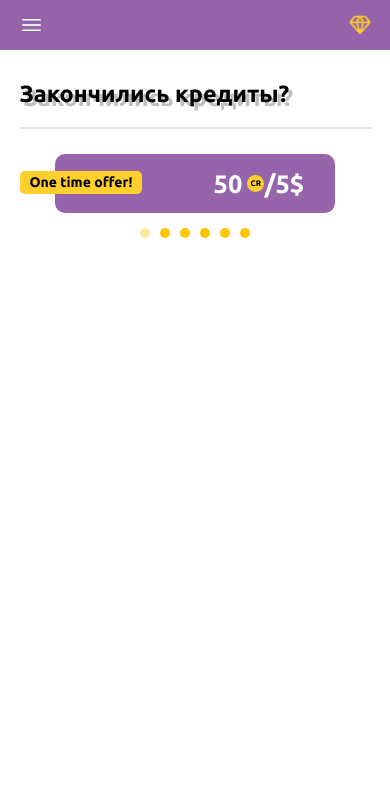
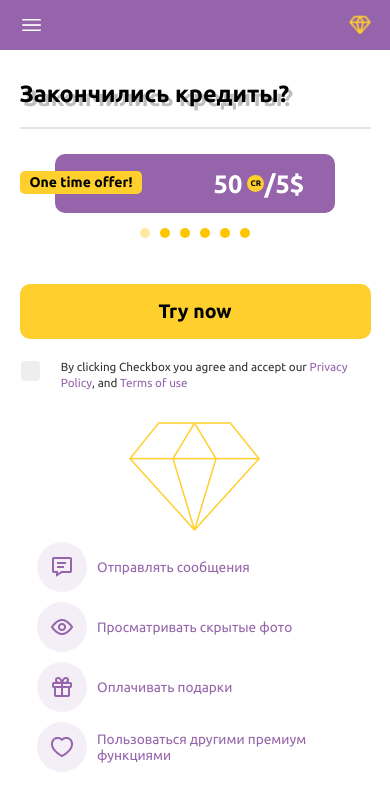
Before and after one commit to KorobovER/AdComboLanding, a plain HTML site: page index.html in a window 390 px wide. Drawn offline with nearby package versions, Linux system fonts and the light colour scheme.

Commit message:
mobile adaptability

```diff
--- a/css/style.css
+++ b/css/style.css
@@ -12,6 +12,18 @@ header {
     width: 100%;
     background-color: #9564AA;
     align-items: center;
+}
+
+.bg_sphere{
+    position: absolute;
+    left: 30px;
+    top: 230px;
+}
+
+.bg_sphere2 {
+    position: absolute;
+    top:170px;
+    right: 20px;
 }
 
 .nav-header {
@@ -403,6 +415,9 @@ main {
     .nav-header {
         width: 95%;
     }
+    .bg_sphere, .bg_sphere2{
+        display: none;
+    }
 
     header {
         height: 50px;
@@ -507,7 +522,7 @@ main {
     .slider {
         position: relative;
         overflow: hidden;
-        height: 150px;
+        height: 100px;
         margin-top: 25px;
     }
 
@@ -537,7 +552,8 @@ main {
         color: white;
         margin-right: 8vw;
     }
-    .coins{
+
+    .coins {
         color: black;
     }
 
@@ -560,7 +576,7 @@ main {
         width: 10px;
         height: 10px;
         border-radius: 50%;
-        background-color:#FFC500;
+        background-color: #FFC500;
         margin: 0 5px;
         cursor: pointer;
     }
@@ -568,4 +584,69 @@ main {
     .dot.active {
         background-color: #ffe99f;
     }
+
+    .btn-mobile {
+        display: flex;
+        justify-content: center;
+        align-items: center;
+        font-size: 5vw;
+        font-weight: 700;
+        color: black;
+        width: 100%;
+        height: 55px;
+        background: #FFCF2D;
+        border-radius: 10px;
+        margin-top: 30px;
+    }
+
+    .checkbox.style-c .checkbox__checkmark {
+        height: 5vw;
+        width: 5vw;
+        left: -4px;
+    }
+
+    .checkbox.style-c .checkbox__checkmark:after {
+        left: 7px;
+        top: 2px;
+        width: 10px;
+        height: 15px;
+    }
+
+    .checkbox.style-c {
+        margin-top: 20px;
+    }
+
+    .checkbox.style-c .checkbox__body {
+        font-size: 3vw;
+        margin-left: 2%;
+    }
+
+    .diamond-block__adaptive{
+        display: flex;
+        flex-direction: column;
+        width: 90%;
+        margin: auto;
+    }
+    .diamond-img{
+        display: flex;
+        justify-content: center;
+        width: 100%;
+        margin-top: 30px;
+    }
+    .diamond-content__adaptive{
+        display: flex;
+        flex-direction: column;
+    }
+    .block-diamond{
+        flex-direction: row;
+        width: 100%;
+        margin-top: 10px;
+    }
+    .block-diamond > p{
+        width: 80%;
+        text-align: start;
+        margin-left: 10px;
+        font-size: 3.5vw;
+        color:#9564AA;;
+    }
 }
--- a/index.html
+++ b/index.html
@@ -34,6 +34,8 @@
 
     </header>
     <main>
+        <div class="bg_sphere"><img src="img/pattern.png" alt="#"></div>
+        <div class="bg_sphere2"><img src="img/pattern (1).png" alt="#"></div>
         <section class="left-side">
             <div class="user-info">
                 <img src="img/icon.png" alt="#">
@@ -164,6 +166,7 @@
                         <div class="slide-style">
                             <div class="price">150
                                 <p class="coins">CR</p>
+                                /15$
                             </div>
                         </div>
                     </div>
@@ -171,6 +174,7 @@
                         <div class="slide-style">
                             <div class="price">300
                                 <p class="coins">CR</p>
+                                /30$
                             </div>
                         </div>
                     </div>
@@ -178,6 +182,7 @@
                         <div class="slide-style">
                             <div class="price">500
                                 <p class="coins">CR</p>
+                                /50$
                             </div>
                         </div>
                     </div>
@@ -185,6 +190,7 @@
                         <div class="slide-style">
                             <div class="price">1000
                                 <p class="coins">CR</p>
+                                /100$
                             </div>
                         </div>
                     </div>
@@ -192,11 +198,43 @@
                         <div class="slide-style">
                             <div class="price">1000
                                 <p class="coins">CR</p>
+                                /100$
                             </div>
                         </div>
                     </div>
                 </div>
                 <div class="navigation"></div>
+            </div>
+            <a class="btn-mobile" href="#">Try now</a>
+            <label class="checkbox style-c">
+                <input type="checkbox" />
+                <div class="checkbox__checkmark"></div>
+                <div class="checkbox__body">By clicking Checkbox you agree and accept our <p class="label-color">Privacy
+                        Policy</p>, and <p class="label-color">Terms of use</p>
+                </div>
+            </label>
+            <div class="diamond-block__adaptive">
+                <div class="diamond-img"><img src="img/Big_diamond.png" alt="#"></div>
+                <div class="diamond-content__adaptive">
+                    <div class="block-diamond">
+                        <div><img src="img/message.png" alt="#"></div>
+                        <p>Отправлять сообщения</p>
+                    </div>
+                    <div class="block-diamond">
+                        <div><img src="img/eye.png" alt="#"></div>
+                        <p>Просматривать скрытые фото</p>
+                    </div>
+                    <div class="block-diamond">
+                        <div><img src="img/gift.png" alt="#"></div>
+                        <p>Оплачивать подарки</p>
+                    </div>
+                    <div class="block-diamond">
+                        <div><img src="img/heart.png" alt="#"></div>
+                        <p>Пользоваться другими премиум
+                            функциями</p>
+                    </div>
+                </div>
+            </div>
             </div>
         </section>
     </main>
```
Also changed, not shown: img/pattern (1).png (added), img/pattern.png (added).
